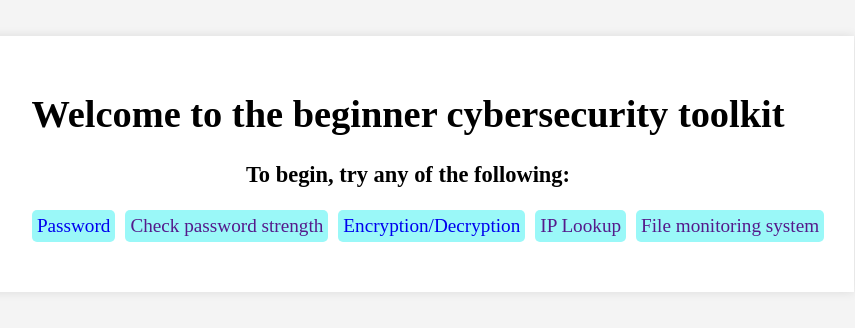
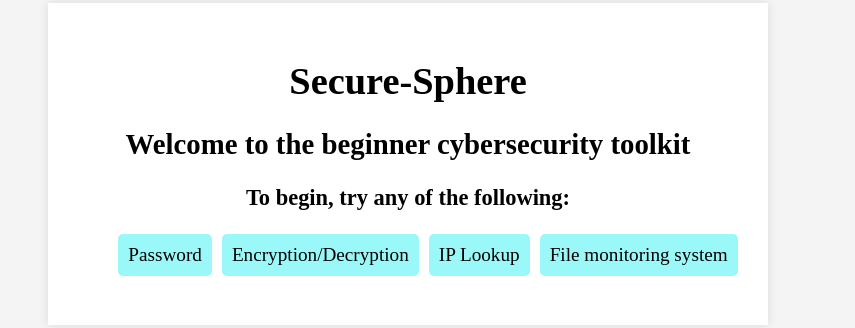
Before and after one commit to Kundanika04/Hackathon, a plain HTML site: page index.html in a window 1280 px wide. Shown: the part 244-572 px from the top of the page, without its empty margins (232-1087 px from the left). Drawn offline with Linux system fonts and the light colour scheme.

Commit message:
index update

```diff
--- a/index.html
+++ b/index.html
@@ -37,6 +37,7 @@
         }
         a{
             text-decoration: none;
+            color:black;
         }
         ul{
             list-style-type: none;
@@ -44,14 +45,15 @@
         li{
             border-radius: 5px;
             background-color: rgb(154, 248, 248);
-            padding:5px;
+            padding:10px;
             color: black;
         }
         </style>
     </head>
     <body>
         <div class="container">
-            <h1 align="center">Welcome to the beginner cybersecurity toolkit</h1>
+            <h1 align="center">Secure-Sphere</h1>
+            <h2 align="center">Welcome to the beginner cybersecurity toolkit</h1>
             <h3 align="center">To begin, try any of the following:</h3>
             <div class="container2">
                 <!-- <button id="generate" onclick="">Generate a password</button>
@@ -66,10 +68,8 @@
                 <button id="ip">IP Lookup</button>
              -->
                 <ul style="display:flex ;justify-content: space-between;gap: 10px; color: black;">
-                    <!-- <li><a href="passwordGenerator.html" target="_self" >Generate password</a></li>
-                    <li><a href="passwordManager.html" target="_self" >Store your password</a></li> -->
                     <li><a href="password.html" target="_self" >Password</a></li>
-                    <li><a href="" target="_self" >Check password strength</a></li>
+                    <!-- <li><a href="" target="_self" >Check password strength</a></li> -->
                     <li><a href="detection.py" target="_self">Encryption/Decryption</a></li>
                     <li><a href="" >IP Lookup</a></li>
                     <li><a href="" >File monitoring system</a></li>
```
